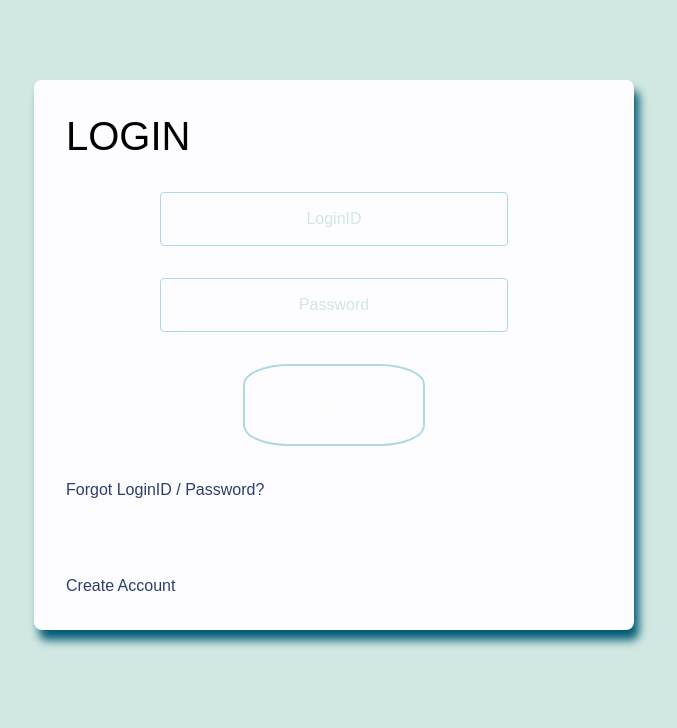
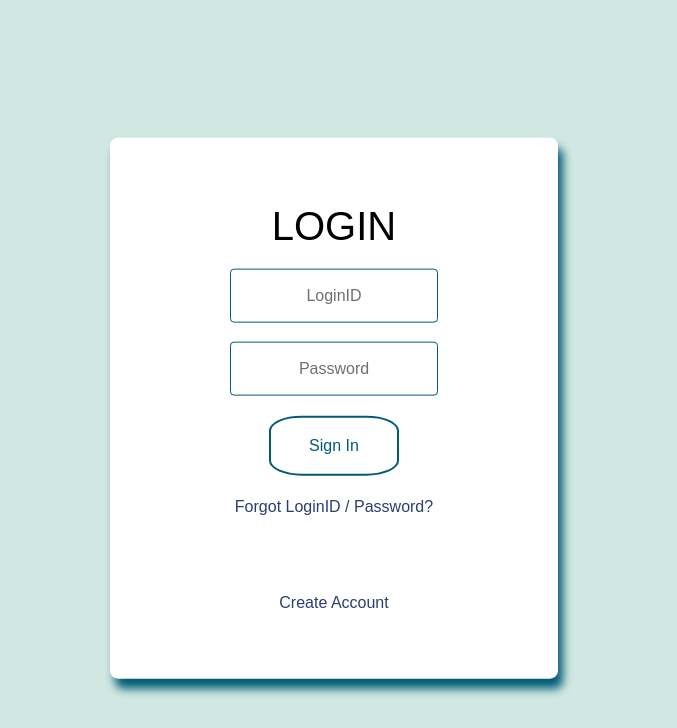
Before and after one commit to vaibhavs828/Banking_DBMS, a PHP site: page /login.html in a window 1280 px wide. Shown: the part 72-800 px from the top of the page, without its empty margins (306-983 px from the left). Run offline with PHP 8.4, Linux system fonts and the light colour scheme.

Commit message:
removed comments and restored previous version
there is some issue coming up while removing the repeated classes
will fix it asap

```diff
--- a/login page/style.css
+++ b/login page/style.css
@@ -3,8 +3,6 @@ body{
 	padding: 0;
 	font-family: sans-serif;
 	background: #d1e8e2;
-	/*background: url(bk9.jpg) no-repeat;
-	background-size: cover;*/
 }
 
 #nm{
@@ -28,7 +26,7 @@ body{
 }
 
 .box h1{
-	color: #000000;
+	color: #ffffff;
 	font-weight: 400;
 }
 
@@ -52,7 +50,7 @@ body{
 	display: block;
 	margin: 6% auto;
 	text-align: center;
-	border: 2px solid #add8e6; /*#00e4e8*/
+	border: 2px solid #add8e6;
 	padding: 5% 12%;
 	outline: none;
 	color: #ffffff;
@@ -64,9 +62,9 @@ body{
 	background: #add8e62e;
 }
 
-::placeholder { /* Chrome, Firefox, Opera, Safari 10.1+ */
-  color: #d1e8e2; /*#00e4e8*/
-  opacity: 1; /* Firefox */
+::placeholder {
+  color: #d1e8e2;
+  opacity: 1;
 }
 
 .links a {
@@ -74,3 +72,74 @@ body{
 	color: #213466f2;
 	font-family: sans-serif;
 }
+
+
+#nm{
+    letter-spacing: 3px;
+}
+
+.name{
+	color: #000000;
+	top: 30%;
+	left: 30%;
+	margin: 20px;
+}
+
+.box{
+	width: 35%;
+	padding: 5%;
+	position: absolute;
+	top: 50%;
+	left: 50%;
+	transform: translate(-50%,-50%);
+	background: #ffffff;
+	text-align: center;
+}
+
+.box h1{
+	color: #000000;
+	font-weight: 400;
+}
+
+.box input[type = "text"], .box input[type = "password"]{
+	border: 0;
+	background: none;
+	display: block;
+	margin: 6% auto;
+	text-align: center;
+	border: 1px solid #005b74;
+	padding: 14px 10px;
+	width: 65%;
+	outline: none;
+	color: #000000;
+	border-radius: 4px;
+}
+
+.box input[type = "submit"]{
+	border: 0;
+	background: none;
+	display: block;
+	margin: 6% auto;
+	text-align: center;
+	border: 2px solid #005b74;
+	padding: 5% 12%;
+	outline: none;
+	color: #005b74;
+	border-radius: 25%;
+	cursor: pointer;
+}
+
+.box input[type = "submit"]:hover{
+	background: #add8e6;
+}
+
+::placeholder {
+  color: #00000091;
+  opacity: 1;
+}
+
+.links a {
+	justify-self: center;
+	color: #213466f2;
+	font-family: sans-serif;
+}
```
